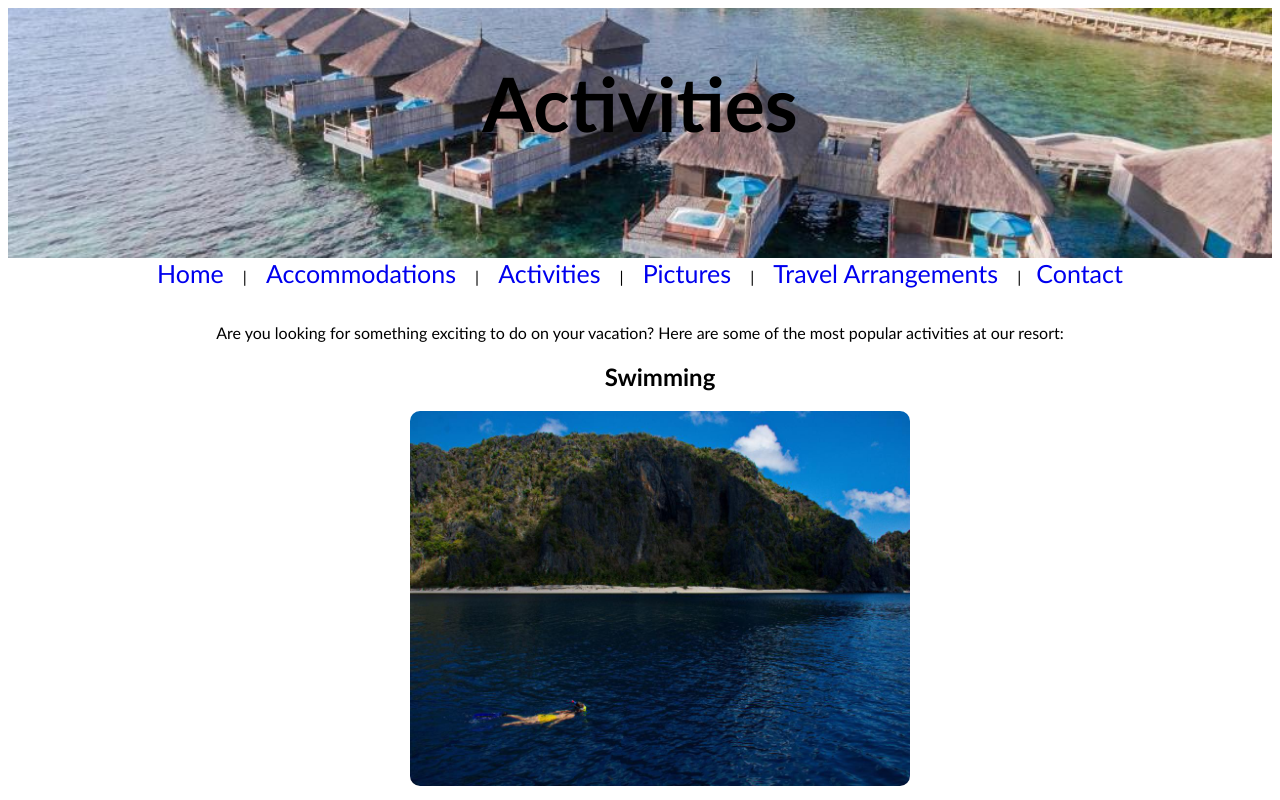
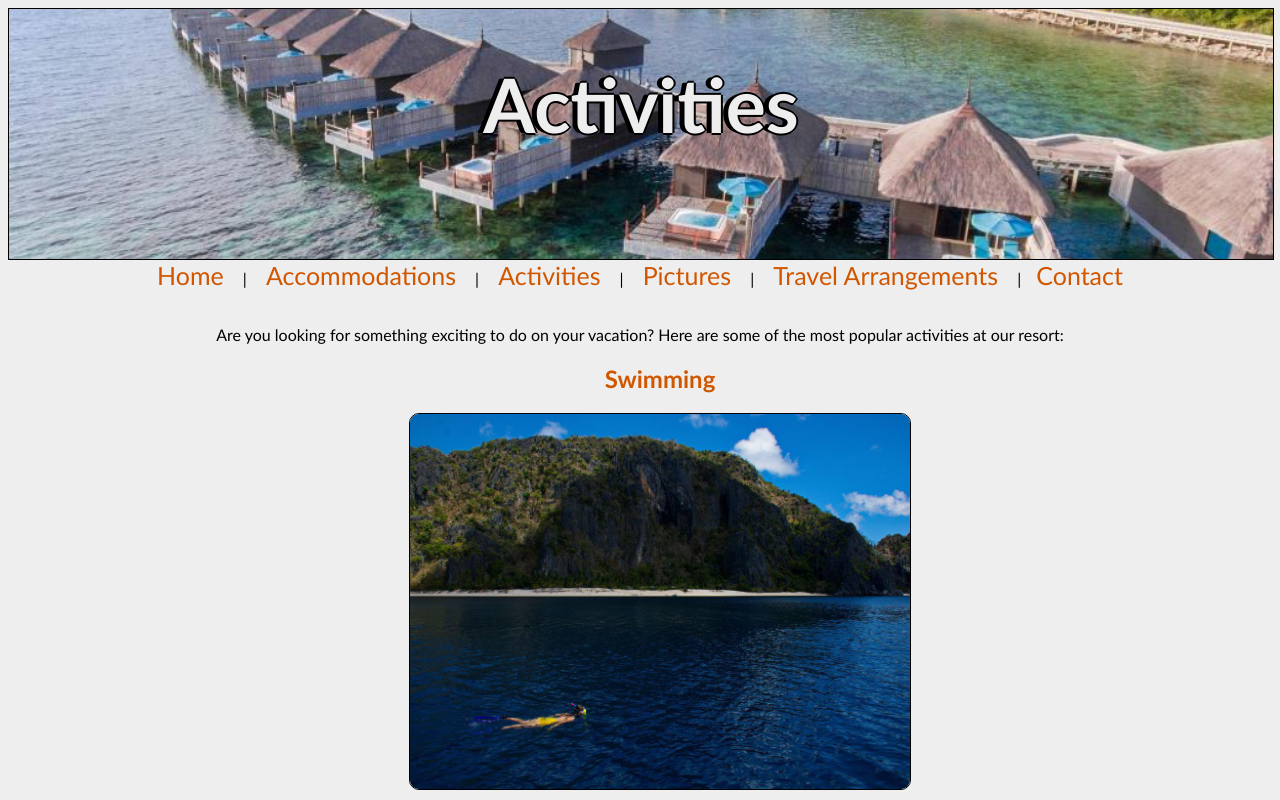
Before and after one commit to mlstroud/resort-website, a plain HTML site: page activites.html in a window 1280 px wide. Shown: the top 800 px of the page. Drawn offline with Linux system fonts and the light colour scheme.

Commit message:
fix stylesheet

```diff
--- a/css/styles.css
+++ b/css/styles.css
@@ -1,28 +1,30 @@
-
 body{
     text-align: center;
     object-position: center;
-    /* background-image: url(https://images-na.ssl-images-amazon.com/images/I/71wjmH8ZiEL._AC_SL1000_.jpg); */
-    /*background-image: url(/img/resort1.jpg);*/
     background-repeat: no-repeat;
     image-orientation: center;
     background-position: center;
     font-family: 'Gill Sans', 'Gill Sans MT', Calibri, 'Trebuchet MS', sans-serif;
+    background-color: #EEEEEE;
 }
 
 img{
     border-radius: 10px;
     width: 500px;
+    border-color: black;
+    border-width: 1px;
+    border-style: solid;
 }
 
 a{
     text-decoration: none;
     font-size: 25px;
     margin: 15px;
+    color: #D15600;
 }
  a:hover{
-     background-color: orange;
-     color: red;
+     background-color:#D15600;
+     color: white;
 
  }
  a:visited{
@@ -34,10 +36,14 @@ a{
  }
 
  h1{
+     font-size: 75px;
+     color:#EEEEEE;
+     font-weight: bold;
+     text-shadow: -5px 0 black, 0 2px black, 2px 0 black, 0 -2px black;
+ }
 
-     font-size: 75px;
-
-
+ h2{
+     color: #D15600;
  }
 
  div {
@@ -46,6 +52,9 @@ a{
    width: 100%;
    background-image: url(/img/resort2.jpg);
    height: 250px;
+   border: black;
+   border-width: 1px;
+   border-style: solid;
 
    background-position: center;
    background-size: cover;
```
